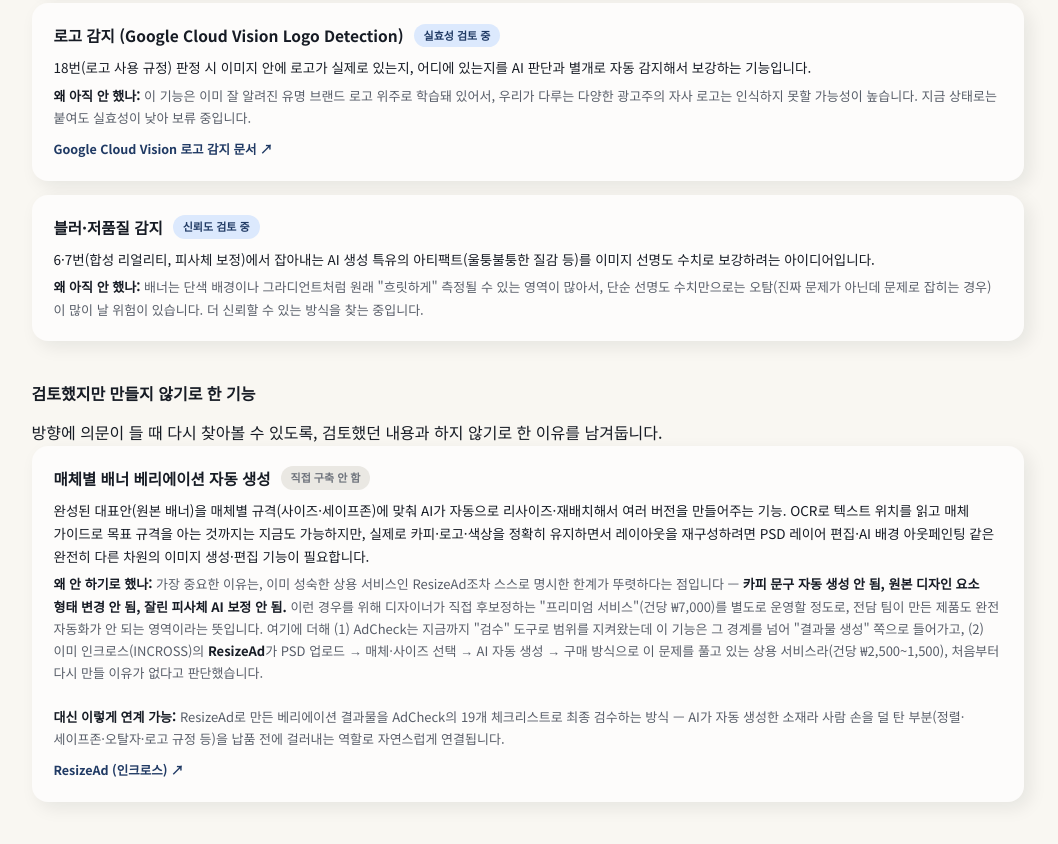
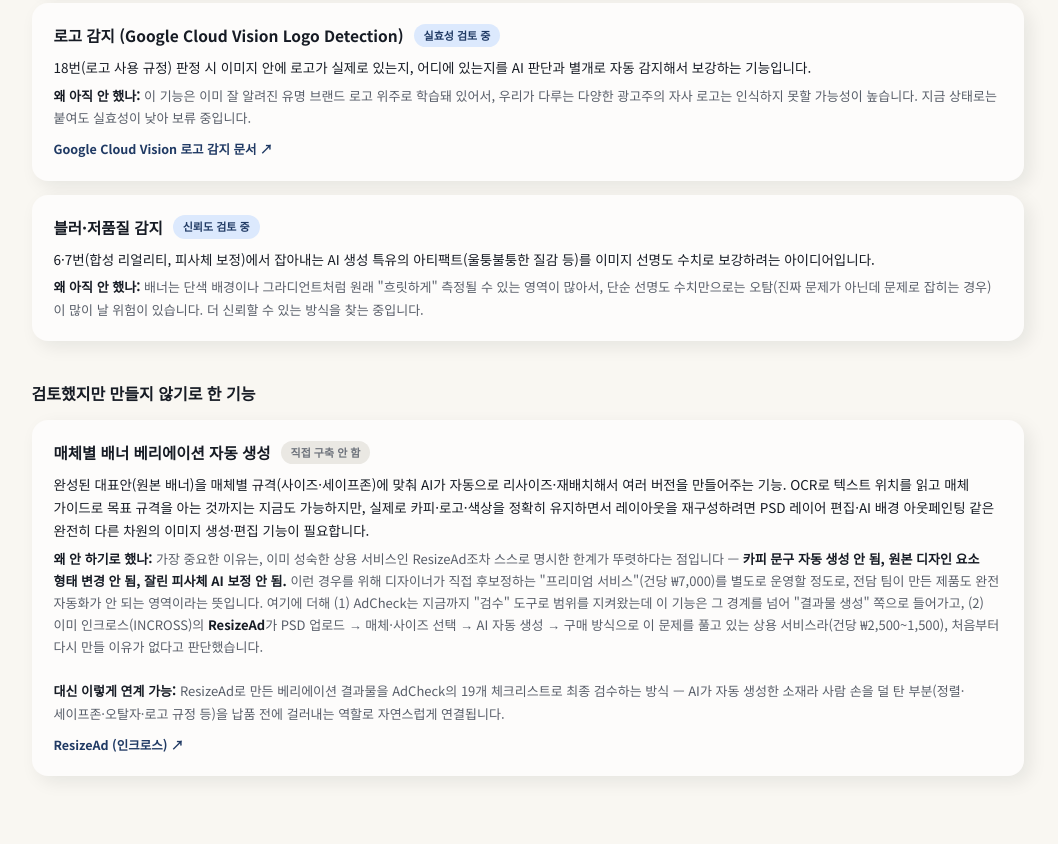
Before and after one commit to yeonbang00/design-confirm-checklist, a website: page roadmap.html in a window 1280 px wide. Shown: the part 1147-1991 px from the top of the page, without its empty margins (105-1163 px from the left). Drawn offline with Linux system fonts and the light colour scheme.

Commit message:
'검토했지만 만들지 않기로 한 기능' 섹션 설명 문구 삭제

```diff
--- a/roadmap.html
+++ b/roadmap.html
@@ -181,7 +181,6 @@
 
   <div class="section-block">
   <div class="section-heading">검토했지만 만들지 않기로 한 기능</div>
-  <div class="section-note">방향에 의문이 들 때 다시 찾아볼 수 있도록, 검토했던 내용과 하지 않기로 한 이유를 남겨둡니다.</div>
   <div class="roadmap-list">
     <div class="roadmap-item">
       <div class="roadmap-top">
```
